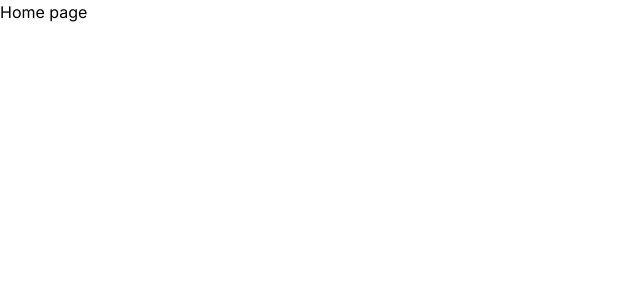
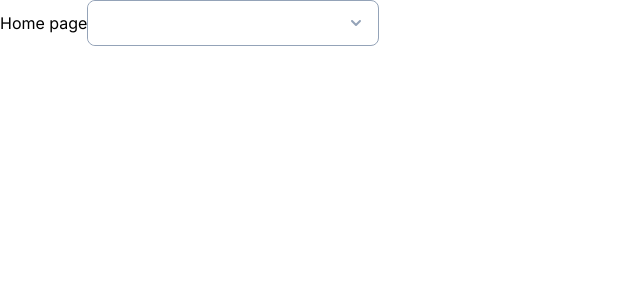
Before and after one commit to kostrominoff/Klavisha, a Next.js app in the folder packages/client/: page / in a window 1280 px wide. Shown: the top 300 px of the page, without its empty margins (0-640 px from the left). Built offline with nearby package versions, Linux system fonts and the light colour scheme.

Commit message:
Multiple almost done

```diff
--- a/packages/client/src/app/page.tsx
+++ b/packages/client/src/app/page.tsx
@@ -1,7 +1,33 @@
+"use client";
+
+import Dropdown from "@/components/ui/dropdown";
+import { useState } from "react";
+
 const Home = () => {
+  const [state, setState] = useState<number[]>([]);
+  console.log(state);
   return (
     <div>
       Home page
+      <Dropdown
+        options={[
+          {
+            value: 1,
+            label: "Первый",
+          },
+          {
+            value: 2,
+            label: "Второй",
+          },
+          {
+            value: 2,
+            label: "Третий",
+          },
+        ]}
+        value={state}
+        onChange={(v) => setState(v)}
+        multiple
+      />
     </div>
   );
 };
--- a/packages/client/src/components/ui/dropdown/index.tsx
+++ b/packages/client/src/components/ui/dropdown/index.tsx
@@ -25,23 +25,35 @@ type NotNullableDropdown<OptionValue> = {
   value?: OptionValue;
   onChange?: (value: OptionValue) => void;
   nullable?: false;
+  multiple?: false;
 };
 
 type NullableDropdown<OptionValue> = {
   value?: OptionValue | null;
   onChange?: (value: OptionValue | null) => void;
   nullable: true;
+  multiple?: false;
+};
+
+type MultipleDropdown<OptionValue> = {
+  value?: OptionValue[];
+  onChange?: (value: OptionValue[]) => void;
+  nullable?: false;
+  multiple: true;
 };
 
 export type DropdownProps<OptionValue> = (
   | NullableDropdown<OptionValue>
   | NotNullableDropdown<OptionValue>
+  | MultipleDropdown<OptionValue>
 ) &
   DropdownBaseType<OptionValue> &
   Omit<
     InputHTMLAttributes<HTMLInputElement>,
     "value" | "onChange" | "placeholder"
   >;
+
+// TODO: Clear code and make selected icon if multiple
 
 const Dropdown = <T,>({
   value,
@@ -50,11 +62,14 @@ const Dropdown = <T,>({
   onChange,
   options,
   label,
+  multiple,
   error,
   limit,
   ...props
 }: DropdownProps<T>) => {
-  const [localValue, setLocalValue] = useState<T | null>(value || null);
+  const [localValue, setLocalValue] = useState<T[] | T | null>(
+    value || multiple ? [] : null
+  );
   const [isOpen, setIsOpen] = useState(false);
   const [filter, setFilter] = useState("");
 
@@ -78,9 +93,14 @@ const Dropdown = <T,>({
   useEffect(() => {
     if (!onChange) return;
 
-    if (localValue) onChange(localValue);
-    else if (nullable && !localValue && !filter) onChange(localValue);
-  }, [localValue, onChange, nullable, filter]);
+    if (multiple && Array.isArray(localValue)) onChange(localValue);
+    else if (!nullable && !multiple && !Array.isArray(localValue) && localValue)
+      onChange(localValue);
+    else if (nullable && !multiple && !localValue) onChange(localValue);
+
+    // if (localValue) onChange(localValue);
+    // else if (nullable && !localValue && !filter) onChange(localValue);
+  }, [localValue, onChange, nullable, filter, multiple]);
 
   const filteredOptions = options
     ?.filter((option) =>
@@ -93,7 +113,11 @@ const Dropdown = <T,>({
       <Input
         value={
           filter ||
-          options?.find((option) => option.value === localValue)?.label ||
+          (multiple && Array.isArray(localValue)
+            ? localValue.length
+              ? `${localValue.length} выбрано`
+              : ""
+            : options?.find((option) => option.value === localValue)?.label) ||
           ""
         }
         onFocus={open}
@@ -111,7 +135,15 @@ const Dropdown = <T,>({
       <AnimatePresence>
         {isOpen && (
           <DropdownMenu
-            onChange={setLocalValue}
+            onChange={(newValue) =>
+              setLocalValue((prev) => {
+                if (multiple && Array.isArray(prev) && newValue) {
+                  if (prev.includes(newValue)) {
+                    return prev.filter((element) => element !== newValue);
+                  } else return [...prev, newValue];
+                } else return newValue;
+              })
+            }
             value={localValue}
             options={filteredOptions}
             clearFilter={clearFilter}
--- a/packages/client/src/components/ui/dropdown/menu.tsx
+++ b/packages/client/src/components/ui/dropdown/menu.tsx
@@ -2,11 +2,14 @@ import { motion } from "framer-motion";
 import { DropdownProps } from ".";
 import MenuItem from "./item";
 
-type Props<OptionValue> = {
+type Props<OptionValue> = Omit<DropdownProps<OptionValue>, "onChange"> & {
   clearFilter: () => void;
-} & DropdownProps<OptionValue>;
+  onChange: (value: OptionValue | null) => void;
+};
+
 const DropdownMenu = <T,>({
   value,
+  multiple,
   onChange,
   options,
   clearFilter,
@@ -45,7 +48,11 @@ const DropdownMenu = <T,>({
               onChange && onChange(value);
               clearFilter();
             }}
-            isSelected={value === option.value}
+            isSelected={
+              multiple && Array.isArray(value)
+                ? value.includes(option.value)
+                : value === option.value
+            }
             value={option.value}
             key={String(option.value)}
           >
```
